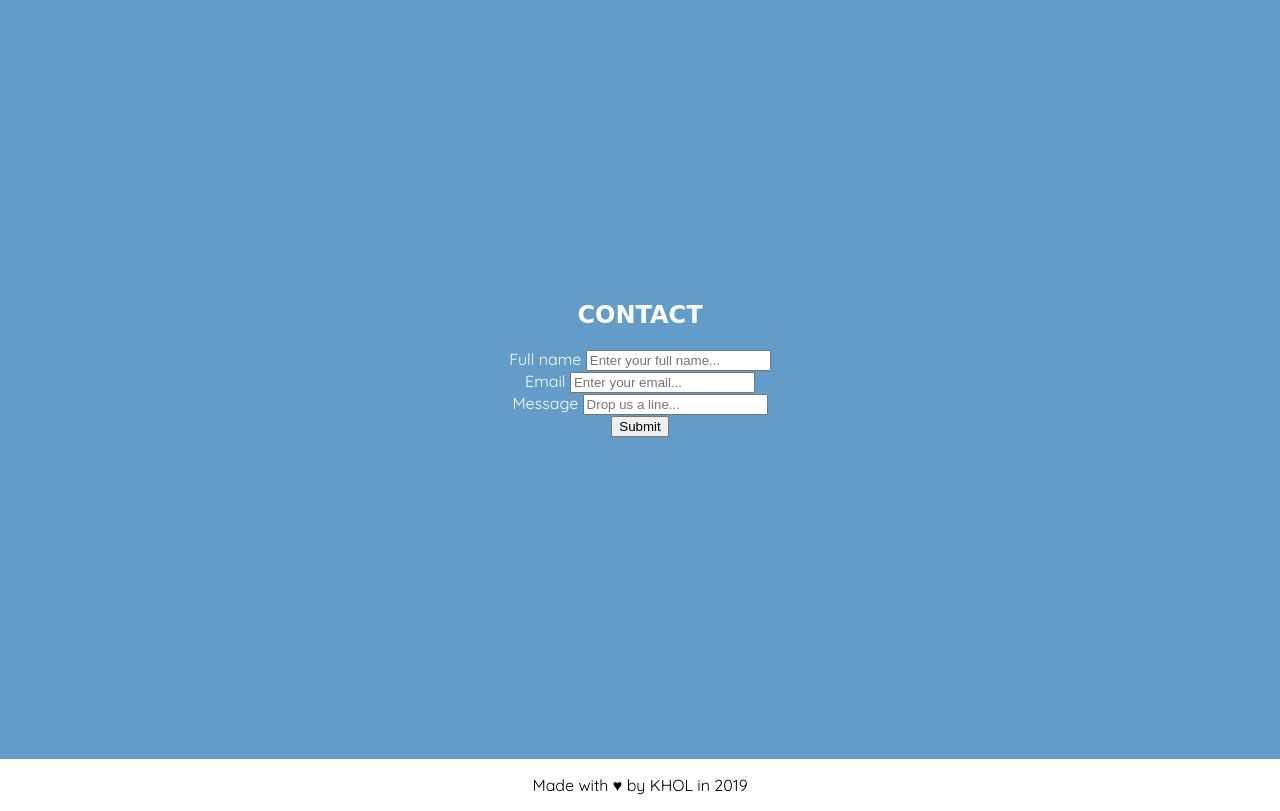
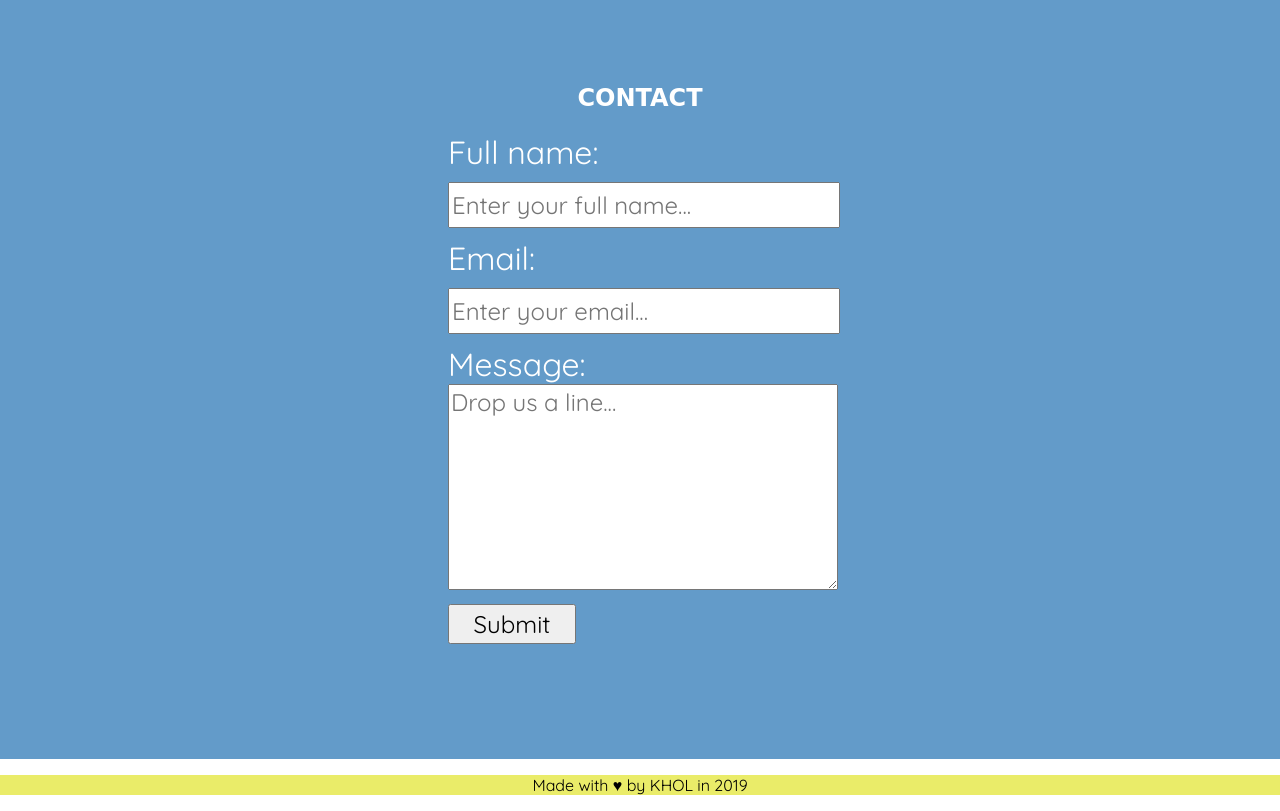
Before and after one commit to fac18/khol, a plain HTML site: page index.html in a window 1280 px wide. Shown: the part 2580-3391 px from the top of the page. Drawn offline with Linux system fonts and the light colour scheme; a web font is replaced by a local one.

Commit message:
Style contact form Relates #30

```diff
--- a/index.html
+++ b/index.html
@@ -64,16 +64,16 @@
     <section class="contact divisions division4" id="contact">
         <h2>CONTACT</h2>
         <form>
-            <label for="fullname">Full name</label>
+            <label for="fullname">Full name:</label><br>
             <input type="text" id="fullname" placeholder="Enter your full name..."><br>
 
-            <label for="email">Email</label>
+            <label for="email">Email:</label><br>
             <input type="text" id="email" placeholder="Enter your email..."><br>
 
-            <label for="message">Message</label>
-            <input type="text" id="message" placeholder="Drop us a line..."><br>
+            <label for="message">Message:</label><br>
+            <textarea type="text" id="message" placeholder="Drop us a line..."></textarea><br>
 
-            <input type="submit" value="Submit">
+            <input type="submit" value="Submit" class="submit">
         </form>
     </section>
 
--- a/style.css
+++ b/style.css
@@ -90,7 +90,8 @@ h1, h2, footer {
 
 
 footer {
-    color: black
+    background-color: #eaec69;
+    color: black;
 }
 
 .team {
@@ -151,3 +152,33 @@ footer {
         width: 100%;
     }
 }
+
+label {
+    font-size: 2rem;
+}
+
+input {
+    font-family: 'Quicksand', sans-serif;
+    font-size: 1.5rem;
+    width: 30vw;
+    height: 5vh;
+    margin-top: 10px;
+    margin-bottom:10px;
+}
+
+#message {
+    font-family: 'Quicksand', sans-serif;
+    height: 25vh;
+    width:30vw;
+    font-size:1.5rem;
+}
+
+.submit {
+    width: 10vw;
+
+}
+
+form {
+    width:30vw;
+    text-align: left;
+}
```
